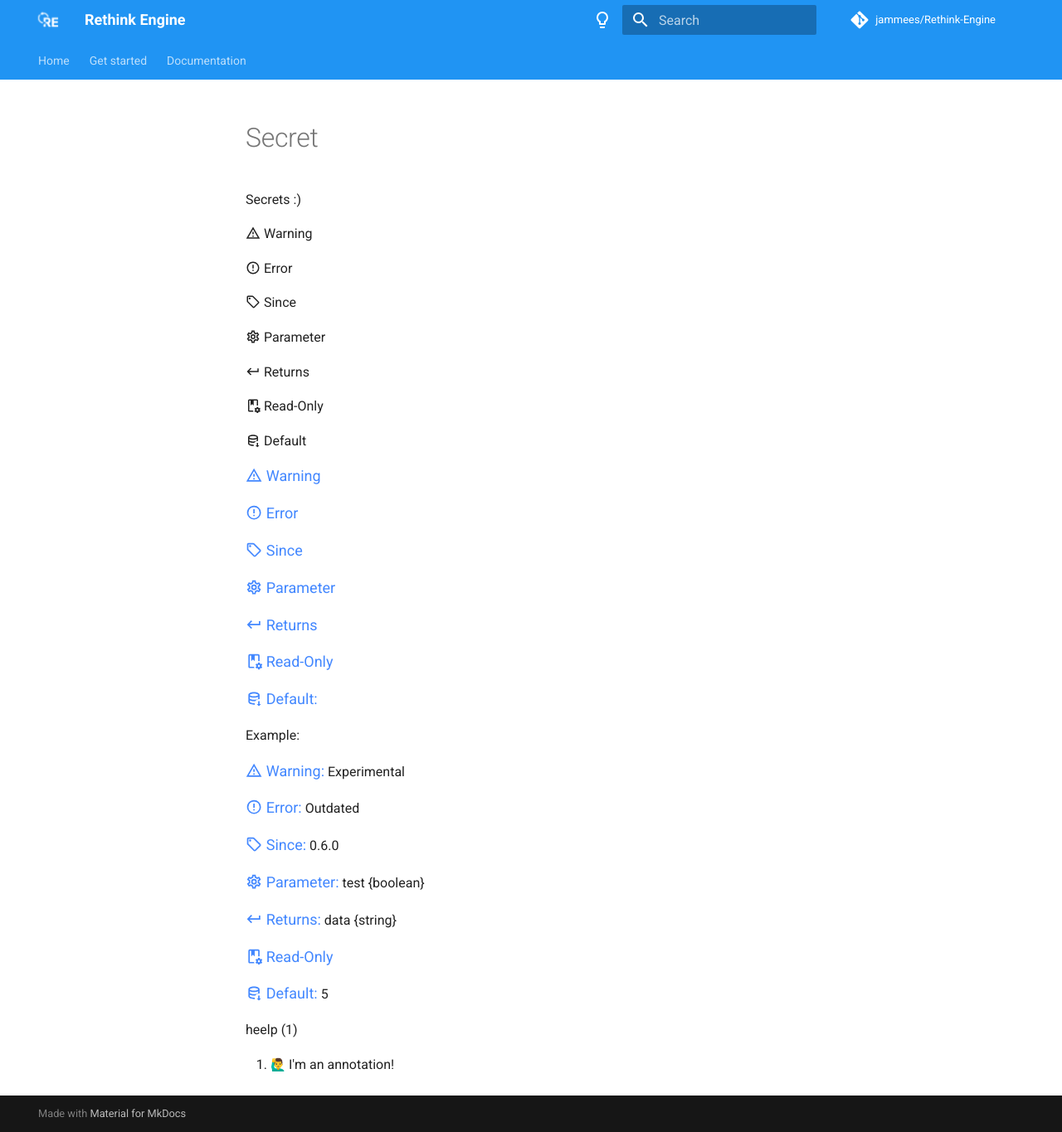
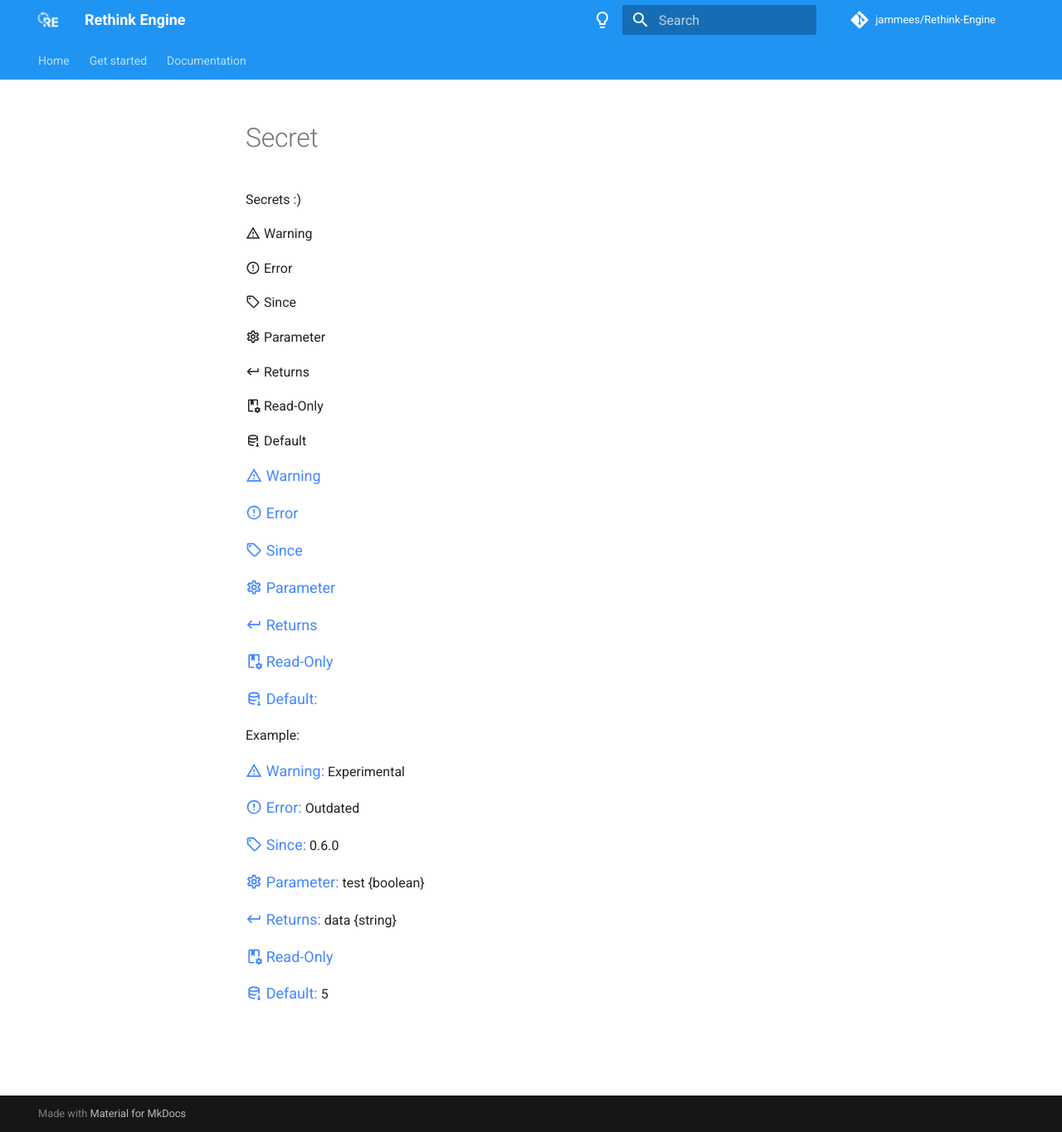
Before and after one commit to jammees/Rethink-Engine, an MkDocs documentation site: the page built from docs/secret.md, in a window 1280 px wide and 1365 px high. Shown: the whole window at 83% size. Built offline with MkDocs 1.6.1 and Material for MkDocs 9.7.7, drawn with Linux system fonts in a browser that asks for light colours; emoji names are drawn with the system emoji font; comment, search, counter and statistics services are not loaded.

Commit message:
Remove annotation test

```diff
--- a/docs/secret.md
+++ b/docs/secret.md
@@ -43,7 +43,3 @@ Example:
 <span class=def>:material-book-cog-outline: Read-Only</span>
 
 <span class=def>:material-database-arrow-down-outline: Default:</span> 5
-
-<span class=annotate markdown>heelp (1)</span>
-
-1. :man_raising_hand: I'm an annotation!
```
